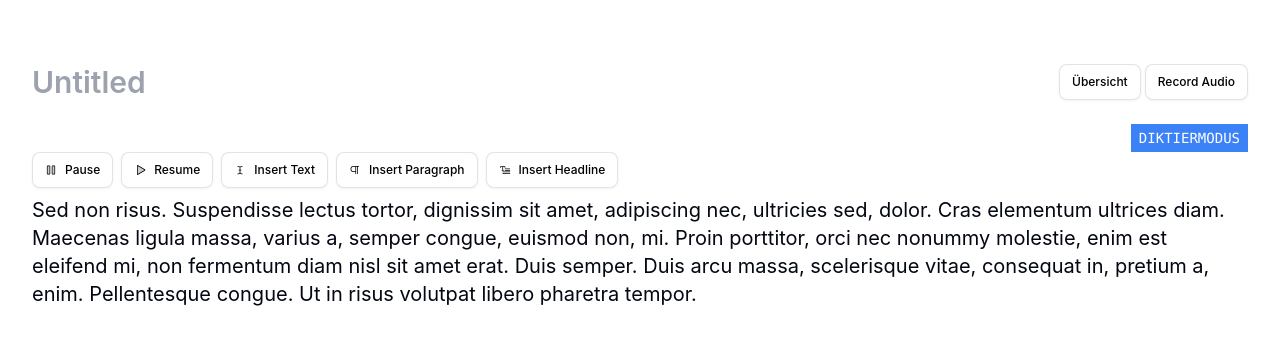
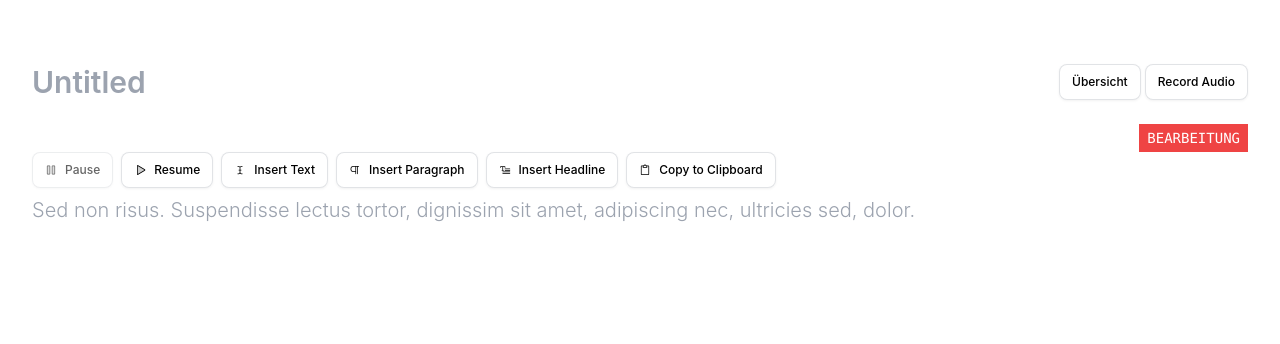
Before and after one commit to baristikir/voice-typing, a React (Vite) app: page / in a window 1280 px wide. Shown: the top 344 px of the page. Built offline with nearby package versions, Linux system fonts and the light colour scheme.

Commit message:
Add Export Editor Content to Clipboard ++ Fix Text Formatting in Editor

```diff
--- a/src/components/new-dictation/RecordingTranscriptions.tsx
+++ b/src/components/new-dictation/RecordingTranscriptions.tsx
@@ -2,6 +2,7 @@ import { useRef, useState, useEffect } from "react";
 import { Button } from "../ui/Button";
 import {
 	ArticleNyTimes,
+	Clipboard,
 	CursorText,
 	Paragraph,
 	Pause,
@@ -17,15 +18,15 @@ async function getLatestTranscription() {
 	return newTranscription;
 }
 
-function createSpanText(textContent: string, isPartial: boolean) {
-	const span = document.createElement("span");
-	span.textContent = " " + textContent;
-	span.id = `segment-${new Date().getTime()}`;
-	span.className =
+function createParagraphText(textContent: string, isPartial: boolean) {
+	const paragraph = document.createElement("p");
+	paragraph.textContent = " " + textContent;
+	paragraph.id = `segment-${new Date().getTime()}`;
+	paragraph.className =
 		"text-xl text-gray-950 data-[partial=true]:text-gray-400 data-[partial=true]:font-light";
-	span.dataset.partial = `${isPartial}`;
+	paragraph.dataset.partial = `${isPartial}`;
 
-	return span;
+	return paragraph;
 }
 function createHeadline1(textContent: string) {
 	const h1 = document.createElement("h1");
@@ -70,7 +71,7 @@ export const RecordingTranscriptions = (_: Props) => {
 			let newTranscriptions = await getLatestTranscription();
 			if (!newTranscriptions) return;
 			insertTranscripts(newTranscriptions);
-		}, 1000);
+		}, TRANSCRIPTION_RATE_IN_MS);
 
 		if (editorState !== EditorState.DICTATING) {
 			clearInterval(timer);
@@ -85,8 +86,11 @@ export const RecordingTranscriptions = (_: Props) => {
 	// Register Selection Listeners
 	useEffect(() => {
 		const checkSelection = (_: Event) => {
+			const selection = window.getSelection();
 			const range = window.getSelection().rangeCount;
-			if (range < 0) return;
+			if (range < 0 || selection.isCollapsed) {
+				setEditorState(EditorState.EDITING);
+			}
 
 			const rangeAt = window.getSelection()?.getRangeAt(0);
 
@@ -117,8 +121,32 @@ export const RecordingTranscriptions = (_: Props) => {
 			insertTextContent: (text: string) => {
 				// insert new text content into selected range
 				const textNode = document.createTextNode(text);
-				range.insertNode(textNode);
-				// reset cursor selection
+
+				const startContainer = range.startContainer;
+				const endContainer = range.endContainer;
+				const commonAnchestor = range.commonAncestorContainer;
+
+				let targetNode: Node;
+
+				if (
+					commonAnchestor.nodeType === Node.ELEMENT_NODE &&
+					(commonAnchestor as any).tagName === "P" &&
+					startContainer === commonAnchestor.firstChild &&
+					endContainer === commonAnchestor.lastChild
+				) {
+					targetNode = commonAnchestor;
+					range.deleteContents();
+				} else {
+					targetNode = startContainer;
+					range.deleteContents();
+				}
+
+				if (targetNode.nodeType === Node.TEXT_NODE) {
+					targetNode.parentNode.insertBefore(textNode, targetNode);
+				} else {
+					targetNode.appendChild(textNode);
+				}
+
 				range.setStartAfter(textNode);
 				range.setEndAfter(textNode);
 				selection.removeAllRanges();
@@ -138,23 +166,21 @@ export const RecordingTranscriptions = (_: Props) => {
 		const textContainer = textContainerRef.current;
 		if (!textContainer) return;
 
-		const br1 = createLineBreak();
-		const br2 = createLineBreak();
-		br1.dataset.partial = "false";
-		br2.dataset.partial = "false";
-		textContainer.appendChild(br1);
-		textContainer.appendChild(br2);
+		const br = createLineBreak();
+		textContainer.appendChild(br);
 	};
 
 	const insertHeadline = (textContent: string) => {
 		const textContainer = textContainerRef.current;
 		if (!textContainer) return;
 
-		const br = createLineBreak();
+		const br1 = createLineBreak();
+		const br2 = createLineBreak();
 		const h1 = createHeadline1(textContent);
 
+		textContainer.appendChild(br1);
 		textContainer.appendChild(h1);
-		textContainer.appendChild(br);
+		textContainer.appendChild(br2);
 	};
 
 	const insertTranscripts = (
@@ -167,11 +193,11 @@ export const RecordingTranscriptions = (_: Props) => {
 			if (!textContainer) return;
 
 			const segment = newTranscriptions.segments[i];
-			const lastText = textContainer.lastChild as HTMLSpanElement;
+			const lastText = textContainer.lastChild as HTMLParagraphElement;
 
 			if (!lastText || lastText.dataset.partial === "false") {
-				const span = createSpanText(segment.text, segment.isPartial);
-				textContainerRef.current.appendChild(span);
+				const paragraph = createParagraphText(segment.text, segment.isPartial);
+				textContainerRef.current.appendChild(paragraph);
 			} else {
 				lastText.textContent = segment.text;
 				if (!segment.isPartial) {
@@ -179,6 +205,39 @@ export const RecordingTranscriptions = (_: Props) => {
 				}
 			}
 		}
+	};
+
+	const copyTextContentsToClipboard = () => {
+		if (!textContainerRef.current) return;
+
+		const textContainerChildren = textContainerRef.current.children;
+		const texts: string[] = [];
+
+		Array.from(textContainerChildren).forEach((child, index) => {
+			const { tagName, textContent } = child;
+			const prevChild = textContainerChildren[index - 1];
+
+			if (tagName === "H1") {
+				texts.push(textContent);
+				return;
+			}
+
+			if (tagName === "BR") {
+				texts.push(" ");
+				return;
+			}
+
+			if (tagName === "P") {
+				if (!prevChild || prevChild.tagName !== "P") {
+					texts.push(textContent);
+				} else {
+					texts[texts.length - 1] += textContent;
+				}
+			}
+		});
+
+		const text = texts.join("\n");
+		navigator.clipboard.writeText(text);
 	};
 
 	const pauseDictation = () => {
@@ -213,8 +272,10 @@ export const RecordingTranscriptions = (_: Props) => {
 			</div>
 			<div className="flex flex-col gap-2">
 				<TestSimulationControls
+					editorState={editorState}
 					pauseSimulation={pauseDictation}
 					resumeSimulation={resumeDictation}
+					exportToClipboard={copyTextContentsToClipboard}
 					insertIntoSelection={insertIntoSelection}
 					insertParagraph={insertParagraph}
 					insertHeadline={insertHeadline}
@@ -230,47 +291,78 @@ export const RecordingTranscriptions = (_: Props) => {
 
 // DEVELOPMENT ONLY
 const TestSimulationControls = ({
+	editorState,
 	resumeSimulation,
 	pauseSimulation,
+	exportToClipboard,
 	insertIntoSelection,
 	insertParagraph,
 	insertHeadline,
 }: {
+	editorState: EditorState;
 	resumeSimulation(): void;
 	pauseSimulation(): void;
+	exportToClipboard: () => void;
 	insertIntoSelection: (text: string) => void;
 	insertParagraph: () => void;
 	insertHeadline: (text: string) => void;
 }) => {
 	return (
 		<div className="flex items-center gap-2">
-			<Button size="sm" variant="outline" onClick={pauseSimulation}>
+			<Button
+				size="sm"
+				variant="outline"
+				disabled={editorState !== EditorState.DICTATING}
+				onClick={pauseSimulation}
+			>
 				<Pause className="mr-2" weight="duotone" />
 				Pause
 			</Button>
-			<Button size="sm" variant="outline" onClick={resumeSimulation}>
+			<Button
+				size="sm"
+				variant="outline"
+				disabled={editorState === EditorState.DICTATING}
+				onClick={resumeSimulation}
+			>
 				<Play className="mr-2" weight="duotone" />
 				Resume
 			</Button>
 			<Button
 				size="sm"
 				variant="outline"
+				disabled={editorState === EditorState.DICTATING}
 				onClick={() => insertIntoSelection("Text")}
 			>
 				<CursorText className="mr-2" weight="regular" />
 				Insert Text
 			</Button>
-			<Button size="sm" variant="outline" onClick={insertParagraph}>
+			<Button
+				size="sm"
+				variant="outline"
+				disabled={editorState === EditorState.DICTATING}
+				onClick={insertParagraph}
+			>
 				<Paragraph className="mr-2" weight="regular" />
 				Insert Paragraph
 			</Button>
 			<Button
 				size="sm"
 				variant="outline"
+				disabled={editorState === EditorState.DICTATING}
 				onClick={() => insertHeadline("Some Title")}
 			>
 				<ArticleNyTimes className="mr-2" weight="regular" />
 				Insert Headline
+			</Button>
+
+			<Button
+				size="sm"
+				variant="outline"
+				disabled={editorState === EditorState.DICTATING}
+				onClick={exportToClipboard}
+			>
+				<Clipboard className="mr-2" weight="regular" />
+				Copy to Clipboard
 			</Button>
 		</div>
 	);
@@ -291,20 +383,23 @@ const Simulation = {
 		currentIteration: number,
 	) {
 		const lastChild = textContainer.lastChild;
-		const isSpanElement = lastChild?.nodeName === "SPAN";
+		const isParagraphElement = lastChild?.nodeName === "P";
 		const isBrElement = lastChild?.nodeName === "BR";
 		const isPartial =
-			(lastChild as HTMLSpanElement)?.dataset.partial === "false";
+			(lastChild as HTMLParagraphElement)?.dataset.partial === "false";
 
-		if (!lastChild || isBrElement || (isSpanElement && isPartial)) {
+		if (!lastChild || isBrElement || (isParagraphElement && isPartial)) {
 			const segment = this.testSegments[currentIteration % 5];
-			const span = createSpanText(segment, currentIteration % 5 !== 0);
-			textContainer.appendChild(span);
-		} else if (lastChild && isSpanElement) {
+			const paragraph = createParagraphText(
+				segment,
+				currentIteration % 5 !== 0,
+			);
+			textContainer.appendChild(paragraph);
+		} else if (lastChild && isParagraphElement) {
 			lastChild.textContent += ` ${this.testSegments[currentIteration % this.testSegments.length]}`;
 
 			if (currentIteration % 5 === 0) {
-				(lastChild as HTMLSpanElement).dataset.partial = "false";
+				(lastChild as HTMLParagraphElement).dataset.partial = "false";
 			}
 		}
 	},
```
Also changed, not shown: 1 other file (tests, documents, lock files or other folders).
